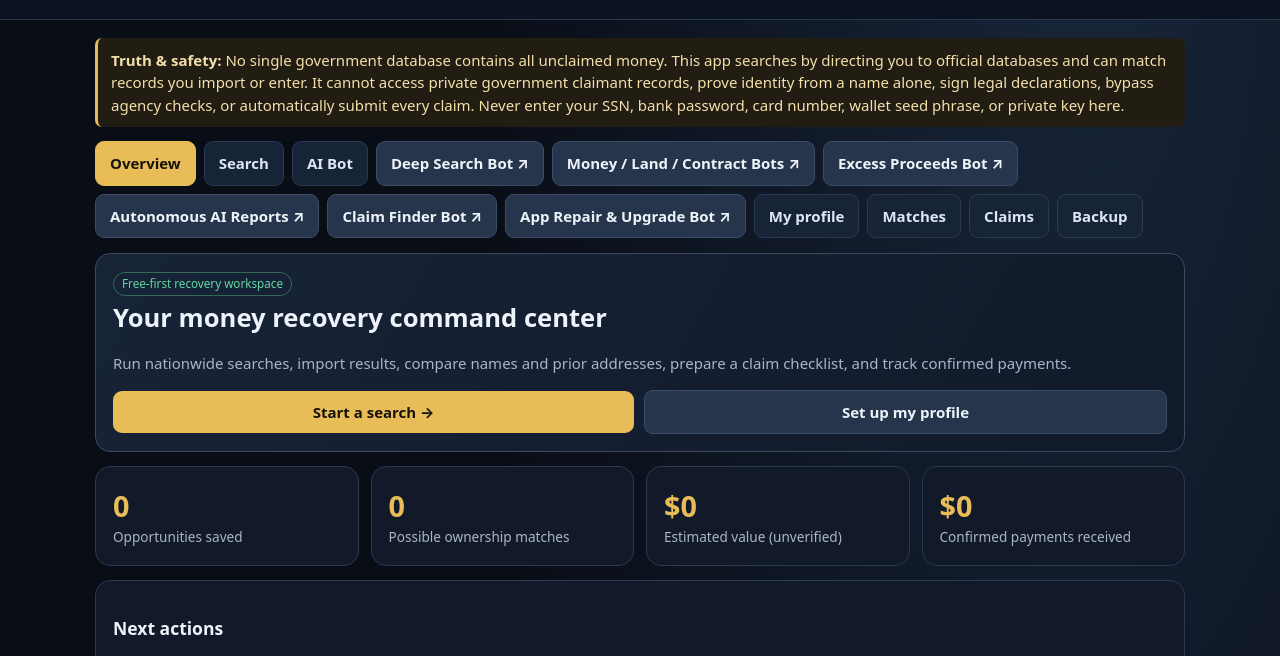
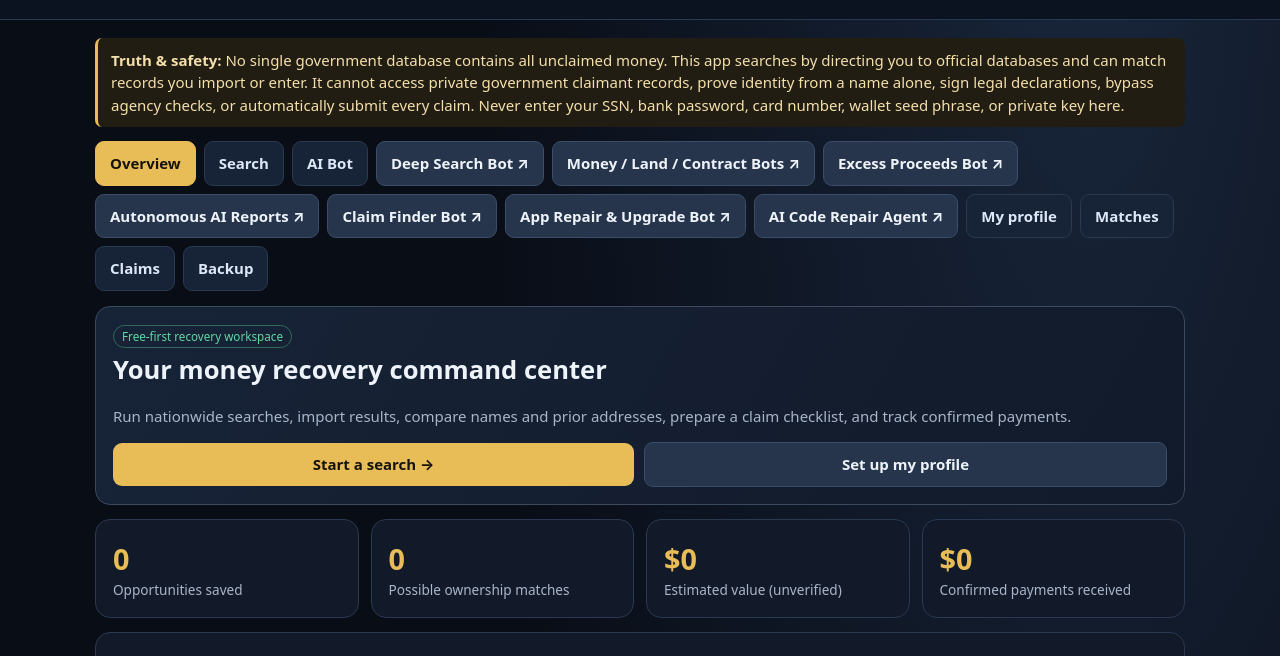
Before and after one commit to justinhiott2/alwayson-ai, a plain HTML site: page money-hunter/index.html in a window 1280 px wide. Shown: the part 81-737 px from the top of the page. Drawn offline with Linux system fonts and the light colour scheme.

Commit message:
Link AI code repair agent from dashboard

```diff
--- a/money-hunter/index.html
+++ b/money-hunter/index.html
@@ -8,7 +8,7 @@
 <header><h1>✦ MONEY HUNTER AI</h1><p>Find potential funds • Verify ownership • Prepare claims • Track recovery</p></header>
 <main class="wrap">
 <div class="notice"><b>Truth & safety:</b> No single government database contains all unclaimed money. This app searches by directing you to official databases and can match records you import or enter. It cannot access private government claimant records, prove identity from a name alone, sign legal declarations, bypass agency checks, or automatically submit every claim. Never enter your SSN, bank password, card number, wallet seed phrase, or private key here.</div>
-<nav class="nav no-print"><button class="active" data-tab="home">Overview</button><button data-tab="search">Search</button><button data-tab="bot">AI Bot</button><a class="btn secondary" href="./deep-scan.html">Deep Search Bot ↗</a><a class="btn secondary" href="./bots/index.html">Money / Land / Contract Bots ↗</a><a class="btn secondary" href="./bots/excess-proceeds-recovery.html">Excess Proceeds Bot ↗</a><a class="btn secondary" href="./agents/index.html">Autonomous AI Reports ↗</a><a class="btn secondary" href="./claim-finder.html">Claim Finder Bot ↗</a><a class="btn secondary" href="./maintenance.html">App Repair & Upgrade Bot ↗</a><button data-tab="profile">My profile</button><button data-tab="matches">Matches</button><button data-tab="claims">Claims</button><button data-tab="settings">Backup</button></nav>
+<nav class="nav no-print"><button class="active" data-tab="home">Overview</button><button data-tab="search">Search</button><button data-tab="bot">AI Bot</button><a class="btn secondary" href="./deep-scan.html">Deep Search Bot ↗</a><a class="btn secondary" href="./bots/index.html">Money / Land / Contract Bots ↗</a><a class="btn secondary" href="./bots/excess-proceeds-recovery.html">Excess Proceeds Bot ↗</a><a class="btn secondary" href="./agents/index.html">Autonomous AI Reports ↗</a><a class="btn secondary" href="./claim-finder.html">Claim Finder Bot ↗</a><a class="btn secondary" href="./maintenance.html">App Repair & Upgrade Bot ↗</a><a class="btn secondary" href="https://github.com/justinhiott2/alwayson-ai/blob/main/.github/workflows/ai-code-repair.yml">AI Code Repair Agent ↗</a><button data-tab="profile">My profile</button><button data-tab="matches">Matches</button><button data-tab="claims">Claims</button><button data-tab="settings">Backup</button></nav>
 <section id="home" class="tabs active">
 <div class="panel hero"><span class="tag green">Free-first recovery workspace</span><h2>Your money recovery command center</h2><p class="muted">Run nationwide searches, import results, compare names and prior addresses, prepare a claim checklist, and track confirmed payments.</p><div class="row"><button onclick="showTab('search')">Start a search →</button><button class="secondary" onclick="showTab('profile')">Set up my profile</button></div></div>
 <div class="grid">
```
